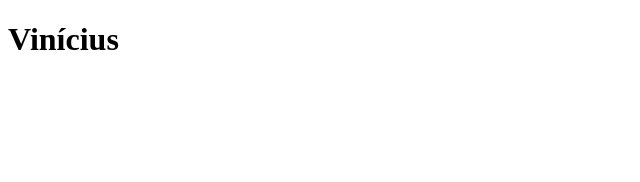
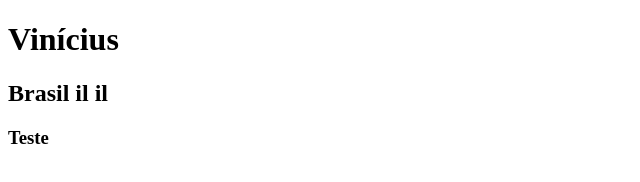
Before and after one commit to ViniciusCL843/Aula, a plain HTML site: page index.html in a window 1280 px wide. Shown: the whole page, without its empty margins (0-640 px from the left). Drawn offline with Linux system fonts and the light colour scheme.

Commit message:
Adição h3

```diff
--- a/index.html
+++ b/index.html
@@ -8,5 +8,7 @@
 </head>
 <body>
     <h1> Vinícius </h1>
+    <h2> Brasil il il</h2>
+    <h3> Teste </h3>
 </body>
 </html>
```
